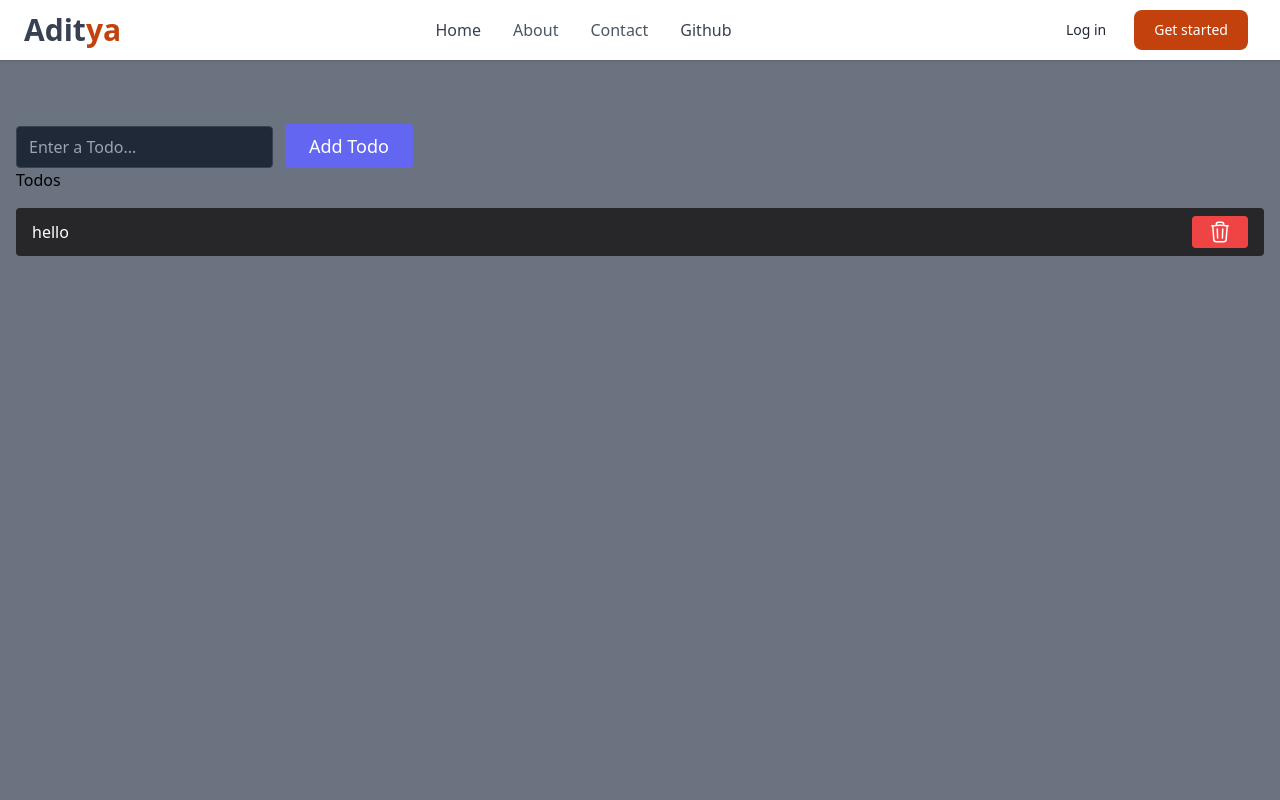
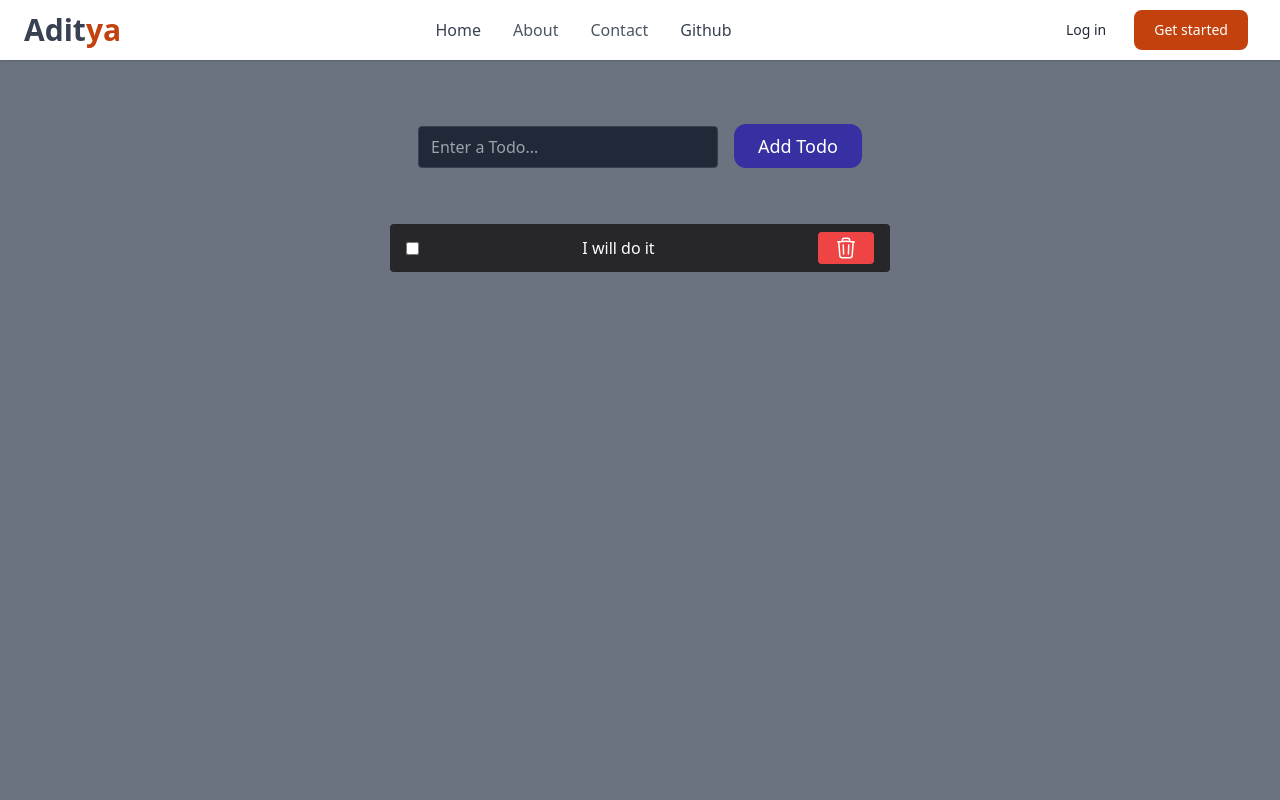
Before and after one commit to aditya-k-maurya/React-Mini-Proj, a React (Vite) app: page /reduxtodo in a window 1280 px wide. Shown: the top 800 px of the page. Built offline with nearby package versions, Linux system fonts and the light colour scheme.

Commit message:
redux todo toggle

```diff
--- a/src/components/To-do-Redux/AddTodo.jsx
+++ b/src/components/To-do-Redux/AddTodo.jsx
@@ -15,17 +15,20 @@ function AddTodo() {
 	};
 
 	return (
-		<form onSubmit={addTodoHandler} className="space-x-3 pt-12">
+		<form
+			onSubmit={addTodoHandler}
+			className="inline-block m-auto ml-[50%] translate-x-[-50%] mb-10 pt-12"
+		>
 			<input
 				type="text"
-				className="bg-gray-800 rounded border border-gray-700 focus:border-indigo-500 focus:ring-2 focus:ring-indigo-900 text-base outline-none text-gray-100 py-1 px-3 leading-8 transition-colors duration-200 ease-in-out"
+				className="bg-gray-800 w-[300px] rounded border border-gray-700 focus:border-indigo-500 focus:ring-2 focus:ring-indigo-900 text-base outline-none text-gray-100 py-1 px-3 leading-8 transition-colors duration-200 ease-in-out"
 				placeholder="Enter a Todo..."
 				value={input}
 				onChange={(e) => setInput(e.target.value)}
 			/>
 			<button
 				type="submit"
-				className="text-white bg-indigo-500 border-0 py-2 px-6 focus:outline-none hover:bg-indigo-600 rounded text-lg"
+				className="text-white ml-4 bg-indigo-800 border-0 py-2 px-6 focus:outline-none hover:bg-indigo-900 rounded-xl text-lg"
 			>
 				Add Todo
 			</button>
--- a/src/components/To-do-Redux/Todos.jsx
+++ b/src/components/To-do-Redux/Todos.jsx
@@ -1,22 +1,31 @@
-import React from "react";
+import React, { useState } from "react";
 import { useSelector, useDispatch } from "react-redux";
-import { removeTodo } from "../../feature/todo/todoSlice";
+import { removeTodo, toggleTodo,updateTodo } from "../../feature/todo/todoSlice";
 
 function Todos() {
+  const [completed, setCompleted] = useState(false)
   // useSelector is method which have state parameter which get values from store
 	const todos = useSelector((state) => state.todos);
-	const dispatch = useDispatch();
+  const dispatch = useDispatch();
+
+
 
 	return (
 		<>
-			<div>Todos</div>
 			<ul className="list-none">
 				{todos.map((todo) => (
 					<li
-						className="mt-4 flex justify-between items-center bg-zinc-800 px-4 py-2 rounded"
+            className={`m-auto mt-4 flex max-w-[500px]  justify-between items-center bg-zinc-800 px-4 py-2 rounded`}
 						key={todo.id}
 					>
-						<div className="text-white">{todo.text}</div>
+            <input type="checkbox"
+              checked={todo.completed}
+              onChange={() => {
+                dispatch(toggleTodo(todo.id))
+              }}
+            />
+
+            <div className={`${todo.completed?"text-gray-500 line-through":"text-white"}`}>{todo.text}</div>
 						<button
 							onClick={() => dispatch(removeTodo(todo.id))}
 							className="text-white bg-red-500 border-0 py-1 px-4 focus:outline-none hover:bg-red-600 rounded text-md"
--- a/src/feature/todo/todoSlice.js
+++ b/src/feature/todo/todoSlice.js
@@ -3,14 +3,14 @@ import { createSlice, nanoid } from "@reduxjs/toolkit";
 const initialState = {
 	todos: [
 		{
-			id: 1,
-			text: "hello",
+			id:1,
+			text: "I will do it",
+			completed: false,
 		},
 	],
 };
 
 export const todoSlice = createSlice({
-
 	name: "todo",
 
 	initialState, // this can be declare here or outside the function
@@ -21,6 +21,9 @@ export const todoSlice = createSlice({
 		// state gives the access of initial state and we can manipulate it
 		// action stores the value passed by user in form of payload
 		addTodo: (state, action) => {
+			if (action.payload === "") {
+				alert("Input field can't be empty");
+			} else {
 				const todo = {
 					id: nanoid(), // gives unique id to each element
 					text: action.payload, // action.payload gives will store the value
@@ -28,15 +31,32 @@ export const todoSlice = createSlice({
 
 				//we push the newly created todo in the todos
 				state.todos.push(todo);
+			}
 		},
 
 		removeTodo: (state, action) => {
-      state.todos = state.todos.filter((todo)=> todo.id !== action.payload)
+			state.todos = state.todos.filter((todo) => todo.id !== action.payload);
+		},
+
+		updateTodo: (state, action) => {
+			state.todos.map((todo) => {
+				if (todo.id === action.payload.id) {
+					todo.text = action.payload.text;
+				}
+			});
+		},
+
+		toggleTodo: (state, action) => {
+			const todo = state.todos.filter((todo) => todo.id === action.payload.id);
+			if (todo) {
+				todo.completed = !todo.completed;
+			}
 		},
 	},
 });
 
 //exporting reducer to get direct access of the method in component
-export const { addTodo, removeTodo } = todoSlice.actions
+export const { toggleTodo, updateTodo, addTodo, removeTodo } =
+	todoSlice.actions;
 
-export default todoSlice.reducer
+export default todoSlice.reducer;
```
Lines whose indentation alone changed are shown as unchanged.
